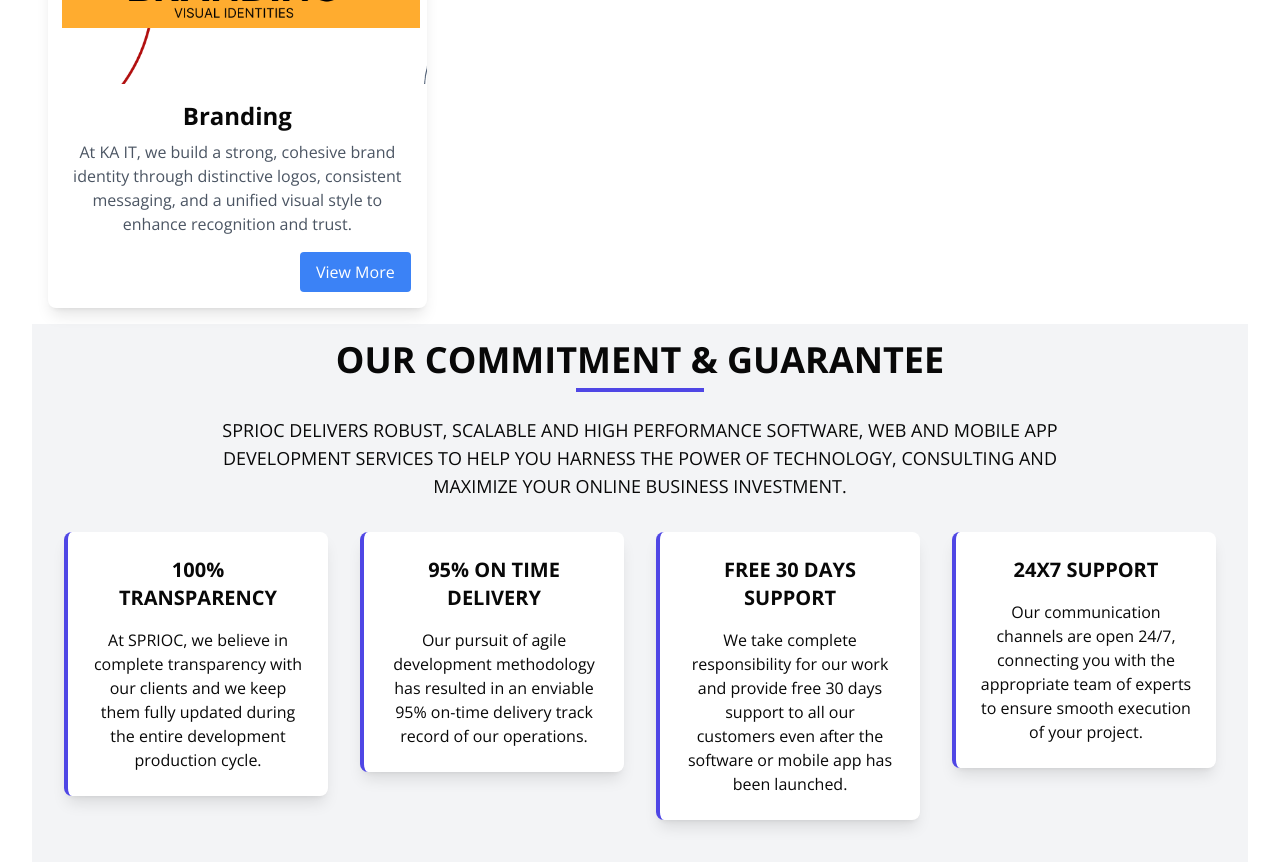
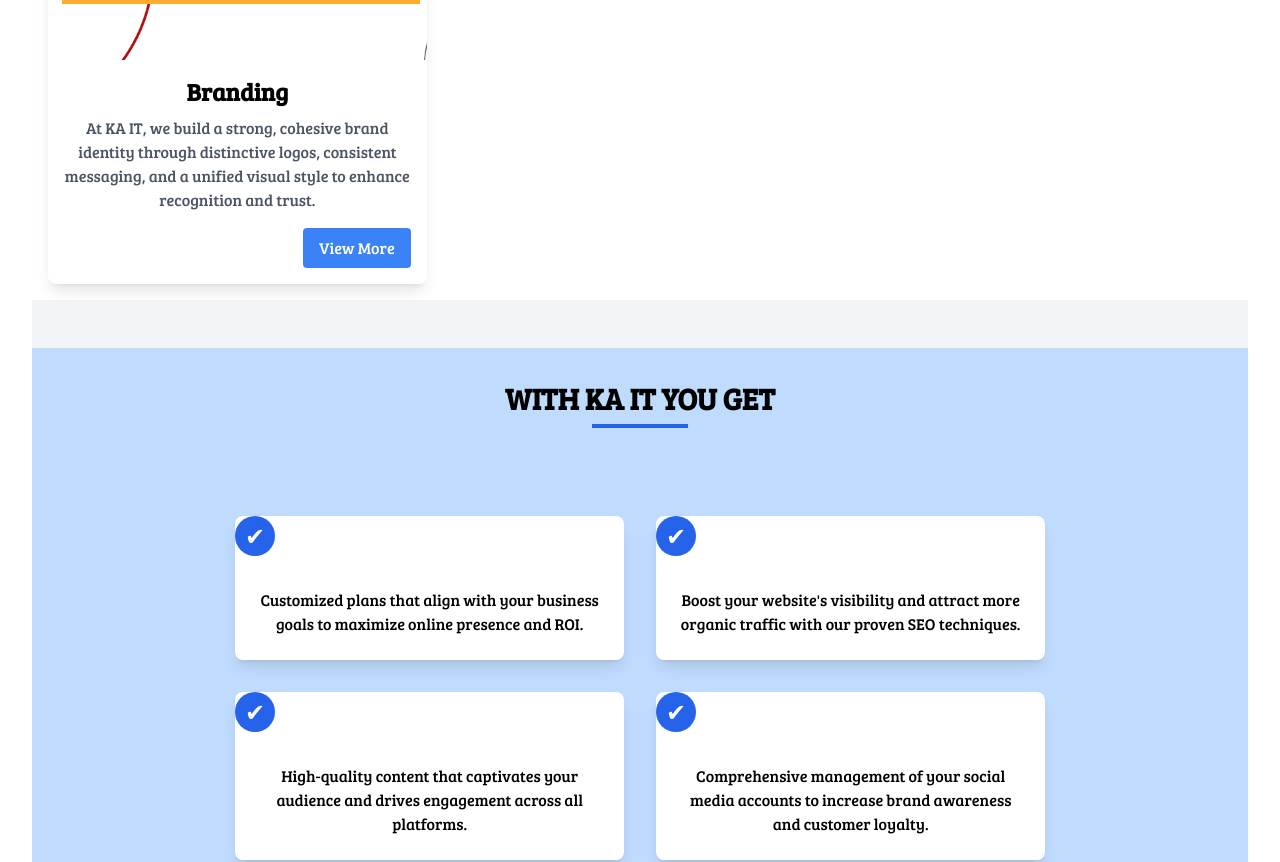
Before and after one commit to KA-IT-Solutions/Kait_website_project, a React (Vite) app in the folder KAITSolution/: page /services in a window 1280 px wide. Shown: the part 1220-2082 px from the top of the page. Built offline with nearby package versions, Linux system fonts and the light colour scheme.

Commit message:
font and navbar solve problem

```diff
--- a/KAITSolution/index.html
+++ b/KAITSolution/index.html
@@ -9,9 +9,7 @@
   <title> KA IT Solutions: Expert Web, Mobile, and Digital Marketing Solutions</title>
   <link rel="preconnect" href="https://fonts.googleapis.com">
   <link rel="preconnect" href="https://fonts.gstatic.com" crossorigin>
-
-  <link href="https://fonts.googleapis.com/css2?family=Open+Sans:ital,wght@0,300..800;1,300..800&display=swap"
-    rel="stylesheet">
+  <link href="https://fonts.googleapis.com/css2?family=Bree+Serif:wght@400;700&display=swap" rel="stylesheet">
     <link rel="icon" href="/favicon.ico" />
 
 </head>
--- a/KAITSolution/src/Components/Services/Services.jsx
+++ b/KAITSolution/src/Components/Services/Services.jsx
@@ -143,9 +143,11 @@
             ))}
           </div>
         )}
+
+        <Popup />
         <YourComponent />
         <DevelopmentProcess />
-        <Popup />
+
       </div>
     </>
   );
--- a/KAITSolution/src/index.css
+++ b/KAITSolution/src/index.css
@@ -4,52 +4,6 @@
 
 
 
-@import url("https://fonts.googleapis.com/css2?family=Dancing+Script:wght@700&family=Montserrat:wght@400;600;700&display=swap");
-
-* {
- box-sizing: border-box;
- padding: 0;
- margin: 0;
+body {
+  font-family: 'Bree Serif', serif;
 }
-
-:root {
- --header-height: 3.5rem;
- --first-color: rgb(42, 75, 254);
- --title-color: hsl(0, 0%, 7%);
- --text-color: hsl(0, 0%, 3%);
- /* --body-color: hsl(0, 0%, 6%); */
- --body-font: "Montserrat", sans-serif;
- --second-font: "Dancing Script", cursive;
- --h2-font-size: 1.25rem;
- --small-font-size: 0.813rem;
- --font-semi-bold: 600;
- --z-tooltip: 10;
- --z-fixed: 100;
-}
-
-body {
- background-color: var(--body-color);
- color: var(--text-color);
- font-family: var(--body-font);
-}
-
-ul {
- list-style: none;
-}
-
-a {
- text-decoration: none;
-}
-
-
-
-*{
-
-  font-family: "Open Sans", sans-serif;
-  font-optical-sizing: auto;
-  font-weight: weight;
-  font-style: normal;
-  font-variation-settings:
-    "wdth" 100;
-
-}
```
